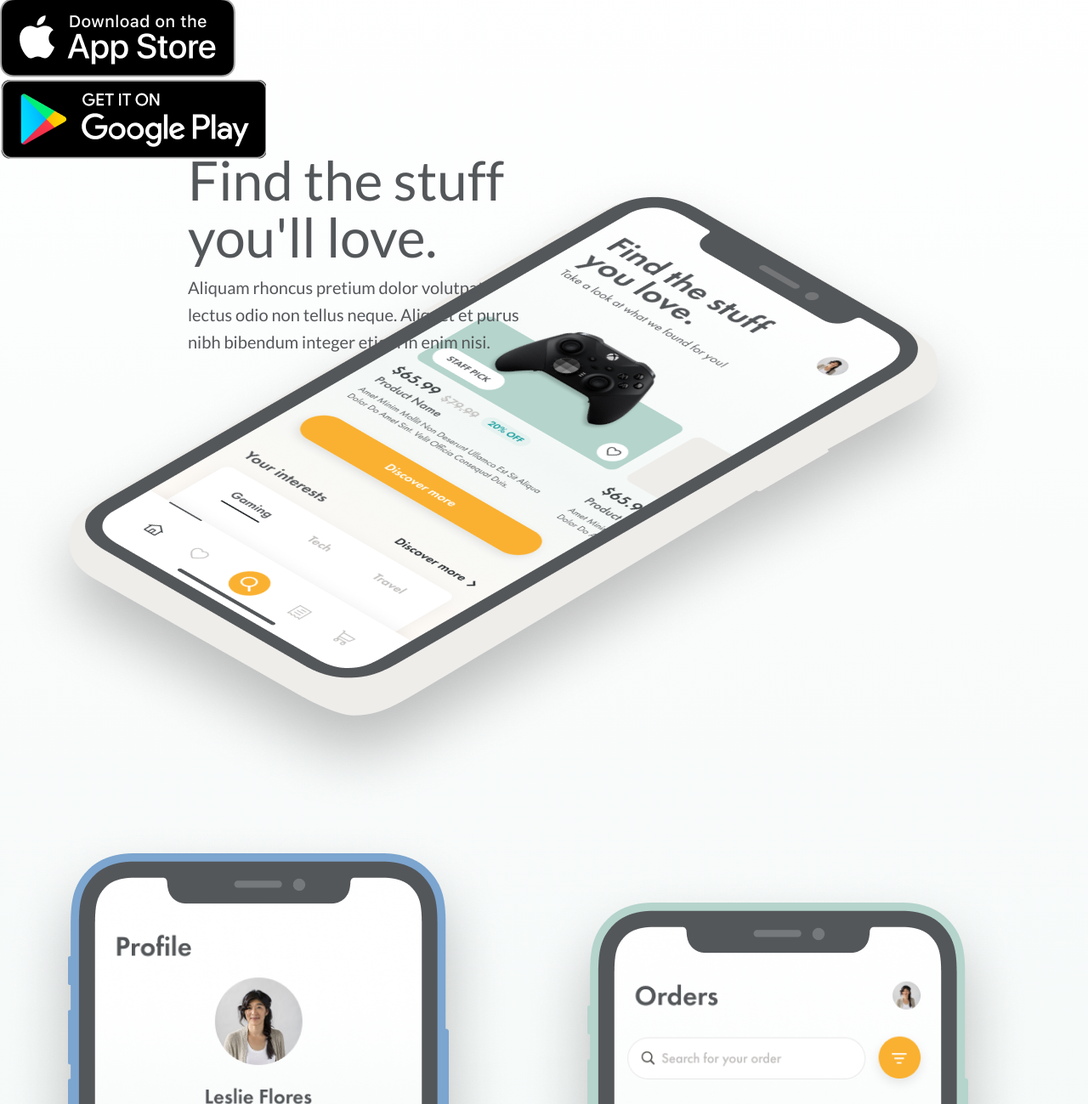
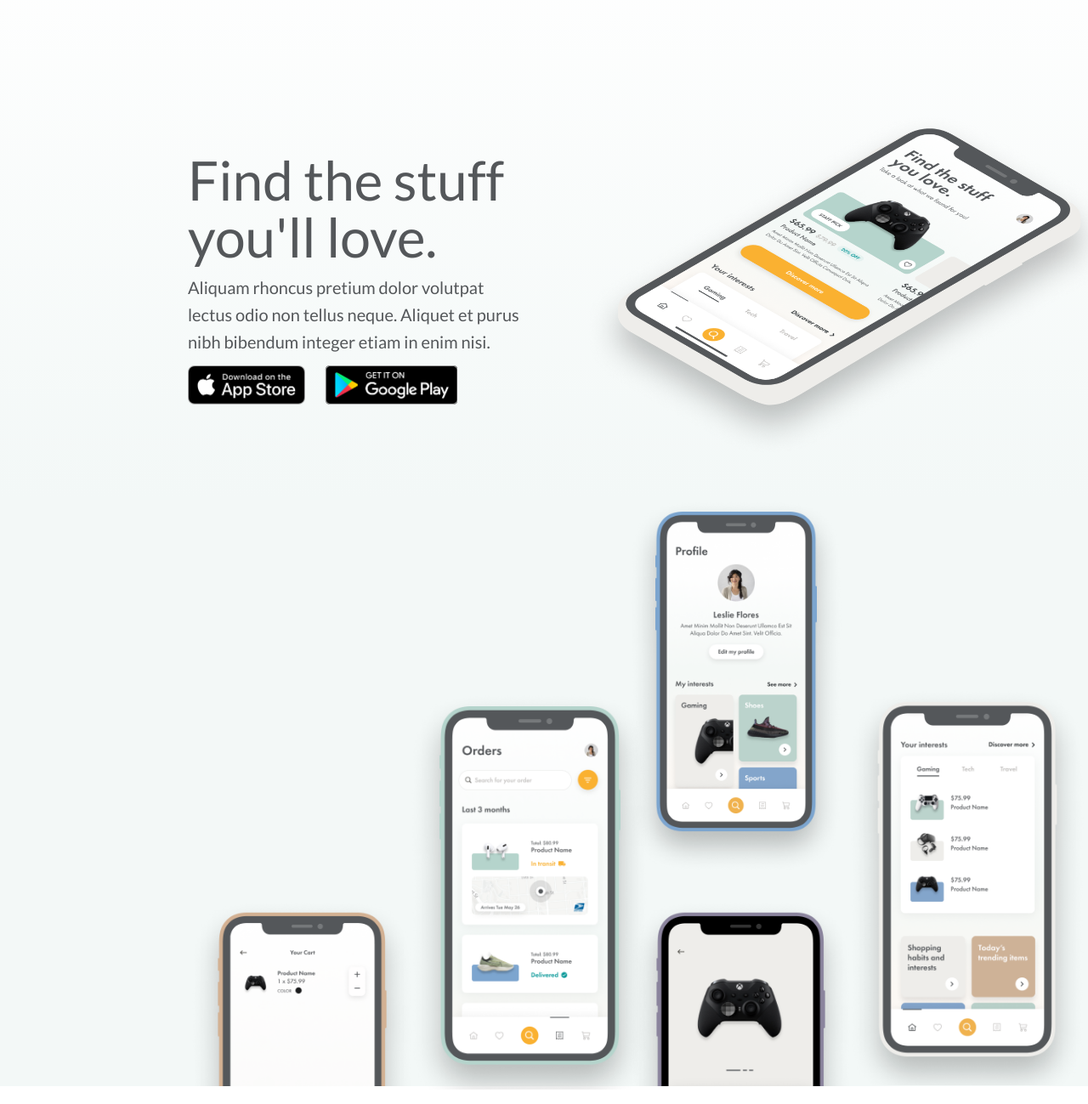
Before and after one commit to the-priyanka/splash-page, a plain HTML site: page index.html in a window 1280 px wide. Shown: the part 101-1400 px from the top of the page at 85% size. Drawn offline with Linux system fonts and the light colour scheme.

Commit message:
css - build UI

```diff
--- a/index.html
+++ b/index.html
@@ -36,7 +36,7 @@
     </div>
     <!-- images -->
     <img src="/img/profile.png" alt="profile Mockup" class="profile-img">
-    <img src="/img/orders.png" alt="Order Mockup" class="order-img">
+    <img src="/img/orders.png" alt="Order Mockup" class="orders-img">
     <img src="/img/home.png" alt="Home Mockup" class="home-img">
     <img src="/img/cart.png" alt="Cart Mockup" class="cart-img">
     <img src="/img/product.png" alt="Product Mockup" class="product-img">
--- a/style.css
+++ b/style.css
@@ -14,8 +14,16 @@ body {
 .wrapper {
   position: relative;
   width: 1440px;
-  min-height: 100vh;
+  height: 1379px;
   margin: auto;
+}
+
+.brand-img {
+  position: absolute;
+  width: 193px;
+  height: 47.64px;
+  left: 221px;
+  top: 50.25px;
 }
 
 .title {
@@ -40,3 +48,77 @@ body {
   font-size: 20px;
   line-height: 32px;
 }
+
+.app-store-btn {
+  position: absolute;
+  width: 138.44;
+  height: 46.28px;
+  left: 221px;
+  top: 531px;
+}
+
+.app-store-btn img {
+  width: 138.44px;
+  height: 46.28px;
+}
+
+.google-play-btn {
+  position: absolute;
+  width: 156.19px;
+  height: 46.28px;
+  left: 381.81px;
+  top: 531px;
+}
+
+.google-play-btn img {
+  width: 156.19px;
+  height: 46.28px;
+}
+
+.main-image-container {
+  position: absolute;
+  width: 535.72px;
+  height: 309.27px;
+  left: 683.28px;
+  top: 229.73px;
+}
+
+.main-image-container img {
+  height: 411.15px;
+}
+
+.profile-img {
+  position: absolute;
+  height: 444px;
+  left: 737px;
+  right: 479px;
+  top: 686px;
+}
+.product-img {
+  position: absolute;
+  height: 222px;
+  left: 737px;
+  right: 479px;
+  top: 1157px;
+}
+.orders-img {
+  position: absolute;
+  height: 470px;
+  left: 479px;
+  right: 737px;
+  top: 913px;
+}
+.cart-img {
+  position: absolute;
+  height: 222px;
+  left: 221px;
+  right: 995px;
+  top: 1157px;
+}
+.home-img {
+  position: absolute;
+  height: 470px;
+  left: 995px;
+  right: 221px;
+  top: 908px;
+}
```
